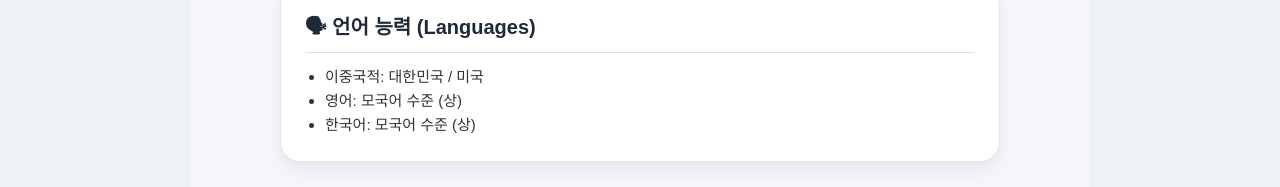
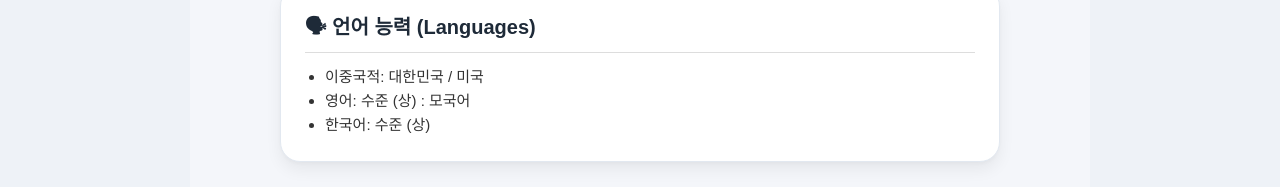
Before and after one commit to jamesscho99/portfolio, a Vue app: page /resume in a window 1280 px wide. Shown: the part 1320-1507 px from the top of the page. Built offline with nearby package versions, Linux system fonts and the light colour scheme; a web font is replaced by a local one.

Commit message:
오류수정

```diff
--- a/src/components/Resume.vue
+++ b/src/components/Resume.vue
@@ -80,8 +80,8 @@ export default {
           type: 'list',
           items: [
             '이중국적: 대한민국 / 미국',
-            '영어: 모국어 수준 (상)',
-            '한국어: 모국어 수준 (상)'
+            '영어: 수준 (상) : 모국어',
+            '한국어: 수준 (상)'
           ]
         }
       ]
```
